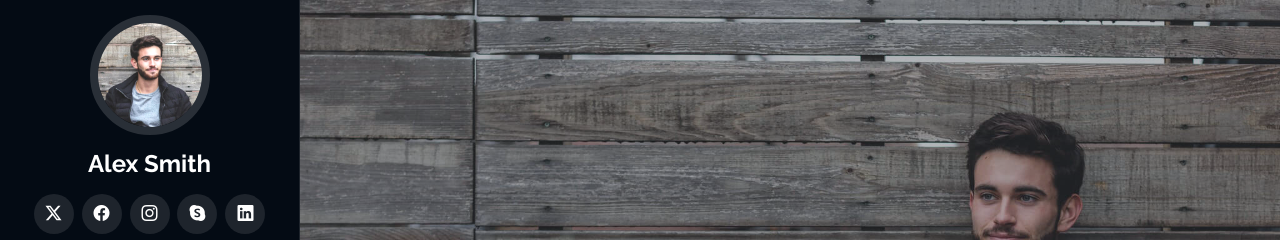
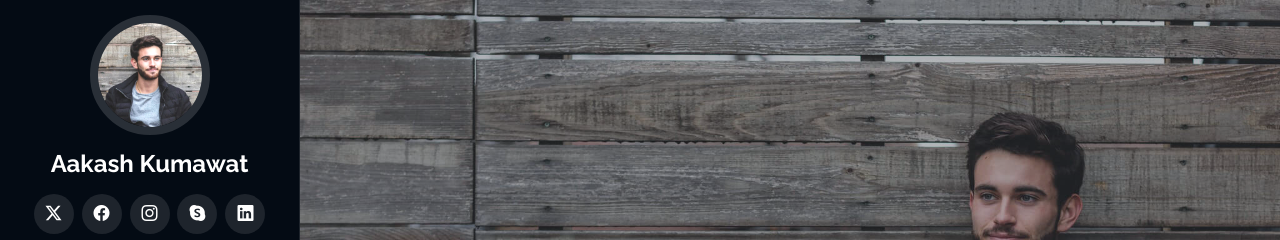
Before and after one commit to Aakash0232/Aakash_0232, a plain HTML site: page index.html in a window 1280 px wide. Shown: the top 240 px of the page. Drawn offline with Linux system fonts and the light colour scheme.

Commit message:
My Portfollio

```diff
--- a/index.html
+++ b/index.html
@@ -48,7 +48,7 @@
     <a href="index.html" class="logo d-flex align-items-center justify-content-center">
       <!-- Uncomment the line below if you also wish to use an image logo -->
       <!-- <img src="assets/img/logo.png" alt=""> -->
-      <h1 class="sitename">Alex Smith</h1>
+      <h1 class="sitename">Aakash Kumawat</h1>
     </a>
 
     <div class="social-links text-center">
```
